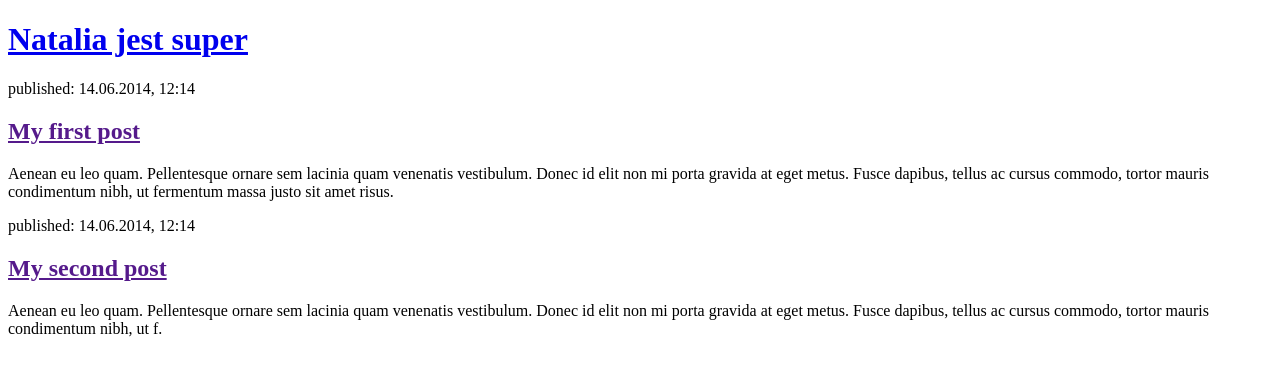
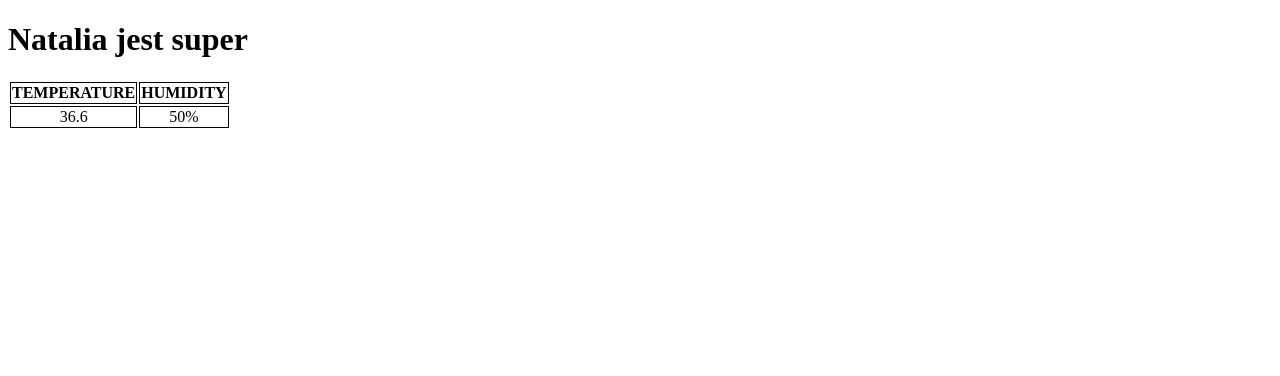
Before and after one commit to luniacz/my_first_django, a Django app: page / in a window 1280 px wide. Shown: the top 376 px of the page. Run offline with Django 3.2, Linux system fonts and the light colour scheme.

Commit message:
add table

```diff
--- a/home_app/templates/home_app/post_list.html
+++ b/home_app/templates/home_app/post_list.html
@@ -7,20 +7,22 @@
 </head>
 <body>
     <div>
-        <h1><a href="/">Natalia jest super</a></h1>
+        <h1>Natalia jest super</h1>
+        <style> td, th { border: 1px solid black; } </style>
+        <!-- ustawienie czarnego obramowania komórek tabeli w CSS -->
+        <table>
+            <thead>
+                <tr>
+                    <th>TEMPERATURE</th><th>HUMIDITY</th>
+                </tr>
+            </thead>
+            <tbody>
+                <tr align="center">
+                    <td>36.6</td><td>50%</td>
+                </tr>
+            </tbody>
+
+        </table>
     </div>
-
-    <div>
-        <p>published: 14.06.2014, 12:14</p>
-        <h2><a href="">My first post</a></h2>
-        <p>Aenean eu leo quam. Pellentesque ornare sem lacinia quam venenatis vestibulum. Donec id elit non mi porta gravida at eget metus. Fusce dapibus, tellus ac cursus commodo, tortor mauris condimentum nibh, ut fermentum massa justo sit amet risus.</p>
-    </div>
-
-    <div>
-        <p>published: 14.06.2014, 12:14</p>
-        <h2><a href="">My second post</a></h2>
-        <p>Aenean eu leo quam. Pellentesque ornare sem lacinia quam venenatis vestibulum. Donec id elit non mi porta gravida at eget metus. Fusce dapibus, tellus ac cursus commodo, tortor mauris condimentum nibh, ut f.</p>
-    </div>
-
 </body>
 </html>
```
